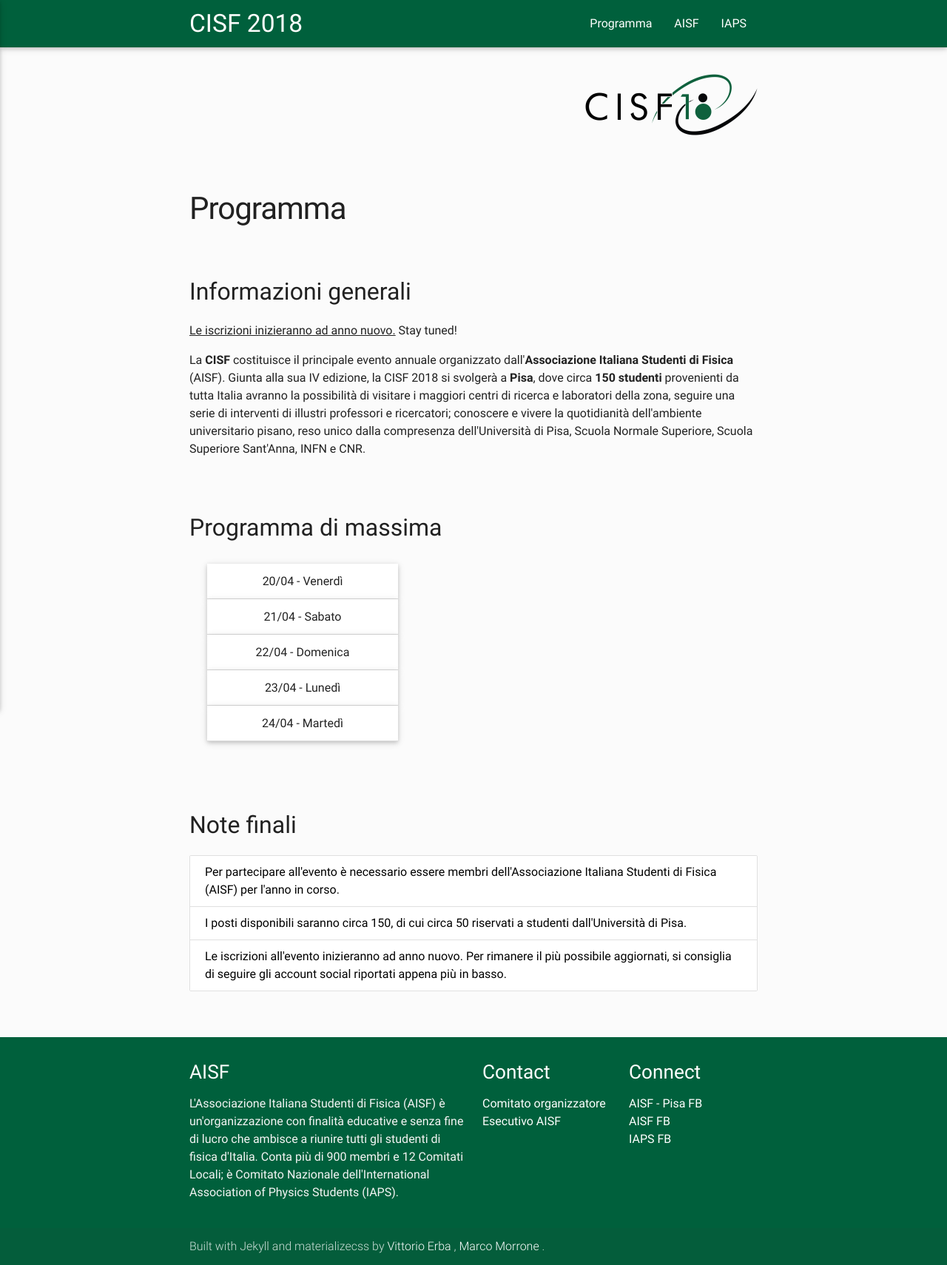
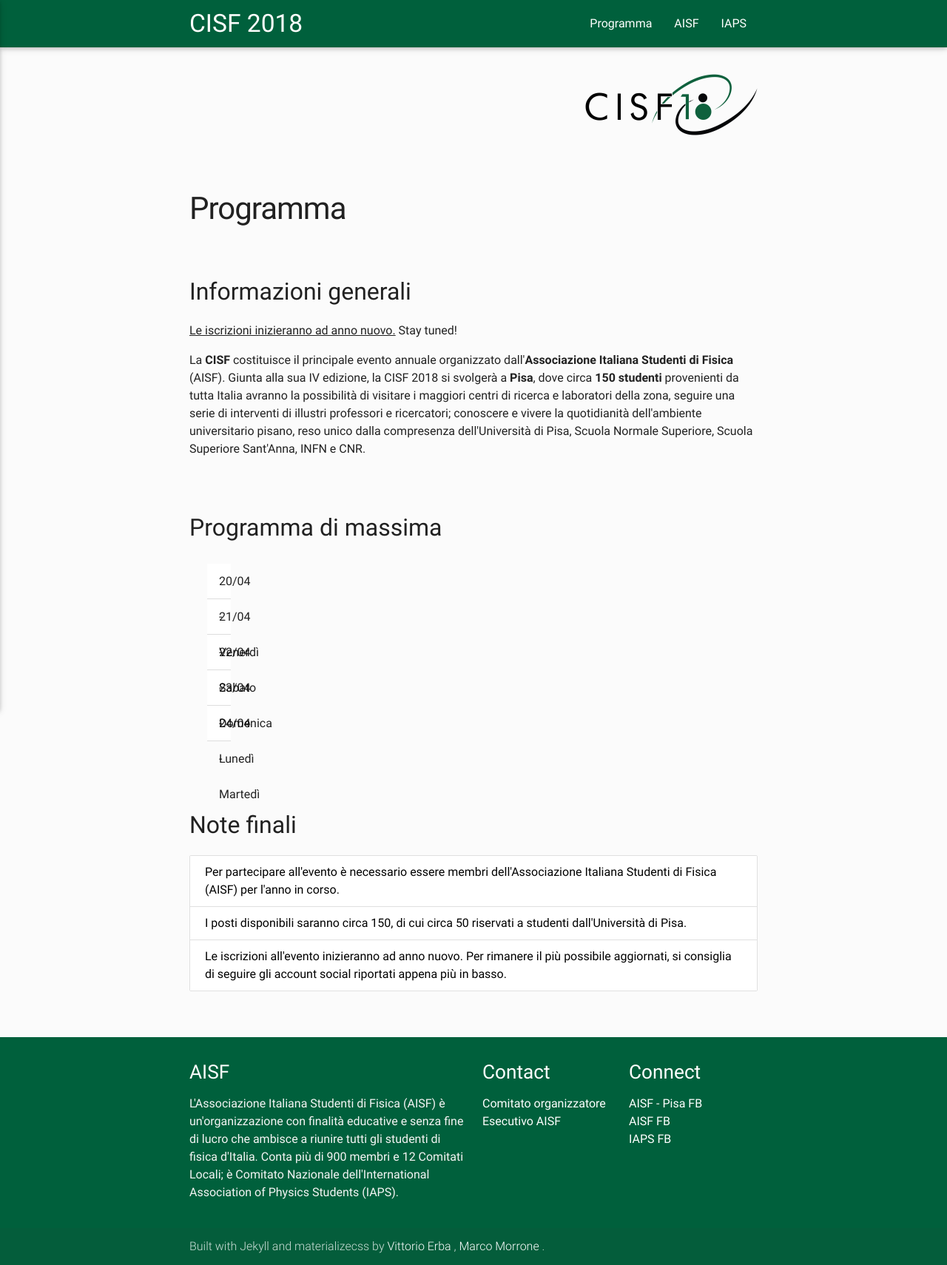
Before and after one commit to AndreaGurgone/AndreaGurgone.github.io, a Jekyll site: the page built from programme.html, in a window 1280 px wide. Shown: the whole page at 74% size. Built offline with Jekyll 4.4.1, drawn with Linux system fonts in a browser that asks for light colours; nearby versions of some CDN libraries.

Commit message:
Update programme.html

```diff
--- a/programme.html
+++ b/programme.html
@@ -14,7 +14,7 @@
   <h2>Programma di massima</h2>
 
   <div class="row">
-    <div class="col s5">
+    <div class="col s1">
       <ul class="collapsible popout" data-collapsible="accordion">
       {% for item in site.data.programme.schedule %}
         <li>
```
